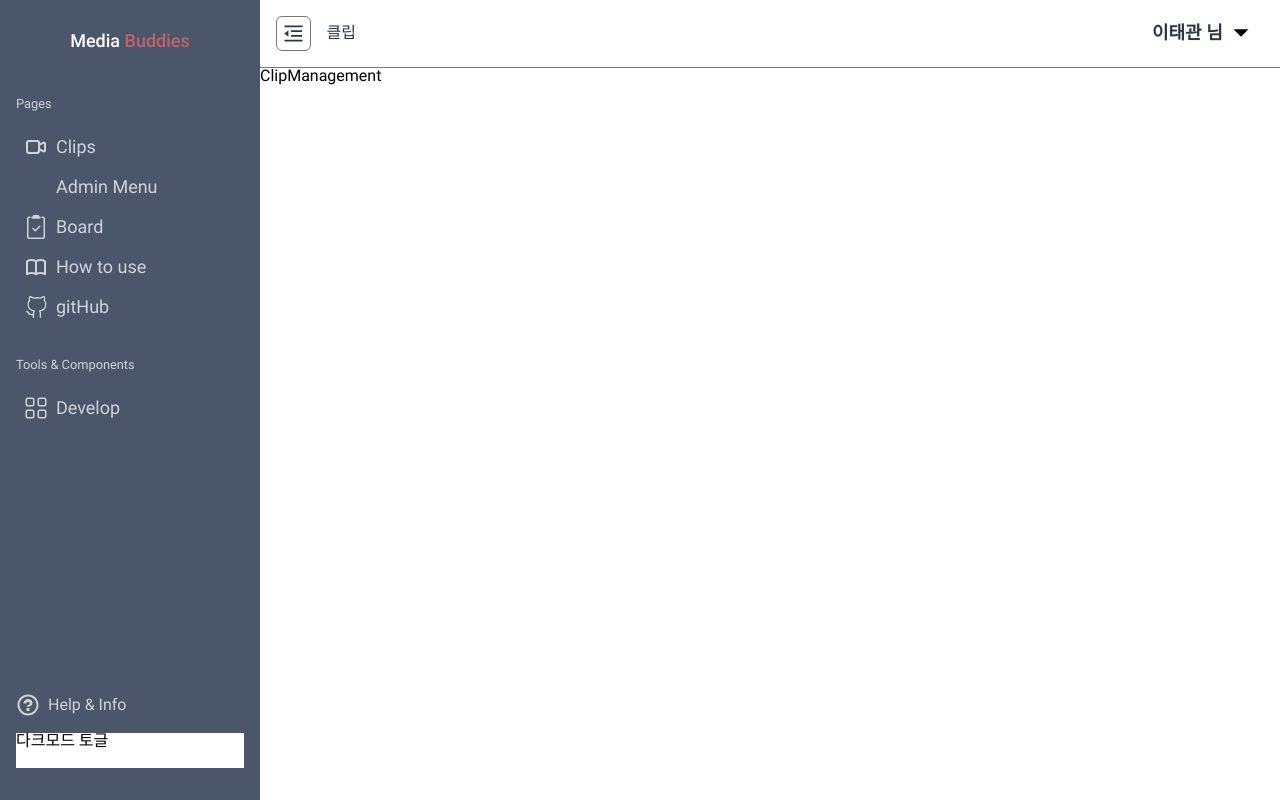
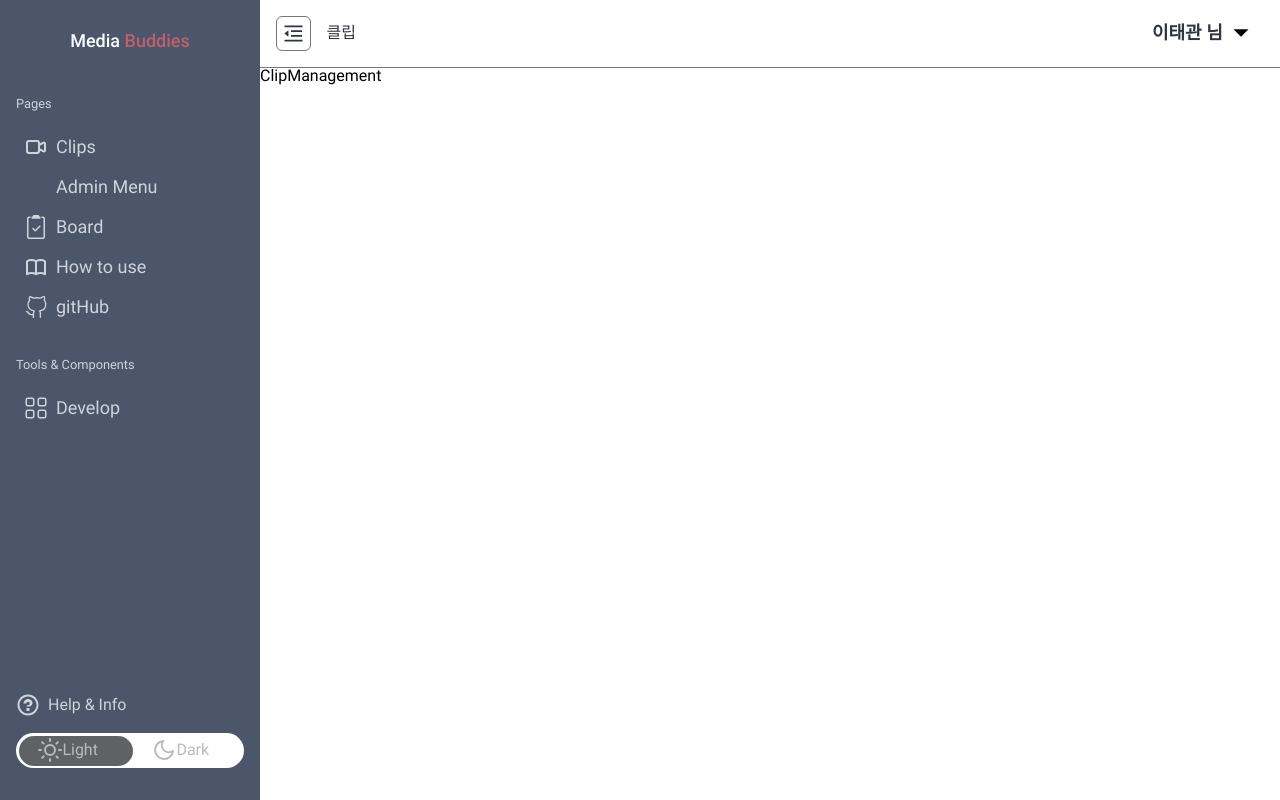
Before and after one commit to team-archives/media-asset-management-front, a React (Vite) app: page /user/clip in a window 1280 px wide. Built offline with nearby package versions, Linux system fonts and the light colour scheme; no server answers; some icons are missing.

Commit message:
feat: default page 라우팅 연결

```diff
--- a/src/App.tsx
+++ b/src/App.tsx
@@ -12,6 +12,10 @@ import {
 import IndexPage from '@src/Page/Index';
 import ClipManagement from '@src/Page/Clips/ClipManagement';
 import Ingest from '@src/Page/Clips/Ingest';
+import TeamManagement from '@src/Page/AdminMenu/TeamManagement';
+import UserManagement from '@src/Page/AdminMenu/UserManagement';
+import DeptManagement from '@src/Page/AdminMenu/DeptManagement';
+import RankManagement from '@src/Page/AdminMenu/RankManagement';
 
 function App() {
   return (
@@ -20,10 +24,10 @@ function App() {
         <Route path={INDEX_URL} element={<IndexPage />} />
         <Route path={CLIPS_URL} element={<ClipManagement />} />
         <Route path={INGEST_URL} element={<Ingest />} />
-        <Route path={ADMIN_MANAGEMENT_TEAM_URL} element={<IndexPage />} />
-        <Route path={ADMIN_MANAGEMENT_USER_URL} element={<IndexPage />} />
-        <Route path={ADMIN_MANAGEMENT_DEPT_URL} element={<IndexPage />} />
-        <Route path={ADMIN_MANAGEMENT_RANK_URL} element={<IndexPage />} />
+        <Route path={ADMIN_MANAGEMENT_TEAM_URL} element={<TeamManagement />} />
+        <Route path={ADMIN_MANAGEMENT_USER_URL} element={<UserManagement />} />
+        <Route path={ADMIN_MANAGEMENT_DEPT_URL} element={<DeptManagement />} />
+        <Route path={ADMIN_MANAGEMENT_RANK_URL} element={<RankManagement />} />
       </Routes>
     </Layout>
   );
--- /dev/null
+++ b/src/Page/AdminMenu/DeptManagement/DeptManagement.tsx
@@ -0,0 +1,5 @@
+const DeptManagement = () => {
+  return <>DeptManagement</>;
+};
+
+export default DeptManagement;
--- /dev/null
+++ b/src/Page/AdminMenu/DeptManagement/index.tsx
@@ -0,0 +1 @@
+export { default } from './DeptManagement';
--- /dev/null
+++ b/src/Page/AdminMenu/RankManagement/RankManagement.tsx
@@ -0,0 +1,5 @@
+const RankManagement = () => {
+  return <>RankManagement</>;
+};
+
+export default RankManagement;
--- /dev/null
+++ b/src/Page/AdminMenu/RankManagement/index.tsx
@@ -0,0 +1 @@
+export { default } from './RankManagement';
--- /dev/null
+++ b/src/Page/AdminMenu/TeamManagement/TeamManagement.tsx
@@ -0,0 +1,5 @@
+const TeamManagement = () => {
+  return <>TeamManagement</>;
+};
+
+export default TeamManagement;
--- /dev/null
+++ b/src/Page/AdminMenu/TeamManagement/index.tsx
@@ -0,0 +1 @@
+export { default } from './TeamManagement';
--- /dev/null
+++ b/src/Page/AdminMenu/UserManagement/UserManagement.tsx
@@ -0,0 +1,5 @@
+const UserManagement = () => {
+  return <>UserManagement</>;
+};
+
+export default UserManagement;
--- /dev/null
+++ b/src/Page/AdminMenu/UserManagement/index.tsx
@@ -0,0 +1 @@
+export { default } from './UserManagement';
--- /dev/null
+++ b/src/components/DarkModeToggle/DarkModeToggle.tsx
@@ -0,0 +1,64 @@
+import { useState } from 'react';
+import styled from '@emotion/styled';
+import { FiSun, FiMoon } from 'react-icons/fi';
+
+const DarkModeToggle = () => {
+  const [isDarkMode, setIsDarkMode] = useState(false);
+
+  const toggleDarkMode = () => setIsDarkMode((prev) => !prev);
+
+  return (
+    <ToggleContainer onClick={toggleDarkMode}>
+      <ToggleSlider isDarkMode={isDarkMode} />
+
+      <DarkModeTitleContainer>
+        <DarkModeTitle>
+          <FiSun size={24} color="#bbbbbb" />
+          Light
+        </DarkModeTitle>
+        <DarkModeTitle>
+          <FiMoon size={24} color="#bbbbbb" />
+          Dark
+        </DarkModeTitle>
+      </DarkModeTitleContainer>
+    </ToggleContainer>
+  );
+};
+
+const ToggleContainer = styled.div`
+  width: 100%;
+  height: 35px;
+  background-color: white;
+  border-radius: 25px;
+  position: relative;
+  cursor: pointer;
+`;
+
+const ToggleSlider = styled.div<{ isDarkMode: boolean }>`
+  width: 50%;
+  height: 30px;
+  border-radius: 1rem;
+  background-color: #5e6265;
+  position: absolute;
+  top: 2.5px;
+  left: ${({ isDarkMode }) => (isDarkMode ? '48.7%' : '2.5px')};
+  transition: left 0.2s ease-in-out;
+`;
+
+const DarkModeTitleContainer = styled.div`
+  width: 100%;
+  position: absolute;
+  display: flex;
+  z-index: 1;
+  top: 5px;
+  left: 1.4rem;
+`;
+
+const DarkModeTitle = styled.div`
+  width: 100%;
+  display: flex;
+  align-items: center;
+  color: #bbbbbb;
+`;
+
+export default DarkModeToggle;
--- /dev/null
+++ b/src/components/DarkModeToggle/index.tsx
@@ -0,0 +1 @@
+export { default } from './DarkModeToggle';
--- a/src/layout/SideBar.tsx
+++ b/src/layout/SideBar.tsx
@@ -14,8 +14,10 @@ import {
   ADMIN_MANAGEMENT_RANK_URL,
 } from '@src/constants/url';
 import { setSidebarTitle } from '@src/utils/setLayoutTitles';
-import { useLocation } from 'react-router-dom';
+import { useLocation, useNavigate } from 'react-router-dom';
 import { GoQuestion } from 'react-icons/go';
+import DarkModeToggle from '@src/components/DarkModeToggle';
+
 const SIDE_BAR_PAGES_MENU = [
   {
     title: 'Clips',
@@ -77,8 +79,8 @@ interface SideBarProps {
 }
 
 const SideBar = ({ showSideBar }: SideBarProps) => {
+  const navigate = useNavigate();
   const [currentMenu, setCurrentMenu] = useState('');
-
   const toggleSideBar = (e: React.MouseEvent<HTMLDivElement, MouseEvent>) => {
     if (currentMenu === e.currentTarget.innerText) {
       setCurrentMenu('');
@@ -102,15 +104,36 @@ const SideBar = ({ showSideBar }: SideBarProps) => {
             {menu.title}
           </MenuItem>
           <SubMenuWrapper currentMenu={currentMenu} menu={menu.title} lenght={menu.children.length}>
+            {menu.title === 'gitHub' ? (
+              <>
+                {menu.children.map((subMenu) => (
+                  <a key={subMenu.title} href={subMenu.link ?? ''} target="_blank" rel="noreferrer">
+                    <MenuSubItem
+                      currentMenu={subMenu.title}
+                      menu={setSidebarTitle(useLocation().pathname)}
+                    >
+                      {subMenu.title}
+                    </MenuSubItem>
+                  </a>
+                ))}
+              </>
+            ) : (
+              <>
                 {menu.children.map((subMenu) => (
                   <MenuSubItem
                     key={subMenu.title}
                     currentMenu={subMenu.title}
                     menu={setSidebarTitle(useLocation().pathname)}
+                    onClick={() => {
+                      if (!subMenu.link) return;
+                      navigate(subMenu.link);
+                    }}
                   >
                     {subMenu.title}
                   </MenuSubItem>
                 ))}
+              </>
+            )}
           </SubMenuWrapper>
         </div>
       ))}
@@ -141,7 +164,7 @@ const SideBar = ({ showSideBar }: SideBarProps) => {
           <GoQuestion size={24} />
           Help & Info
         </HelpWrapper>
-        <DarkModeToggle>다크모드 토글</DarkModeToggle>
+        <DarkModeToggle />
       </SideBarFooter>
     </SideBarContainer>
   );
@@ -222,10 +245,4 @@ const HelpWrapper = styled(MenuHeader)`
   font-size: 1rem;
 `;
 
-const DarkModeToggle = styled.div`
-  width: 100%;
-  height: 35px;
-  background-color: white;
-`;
-
 export default SideBar;
```
Lines whose indentation alone changed are shown as unchanged.
